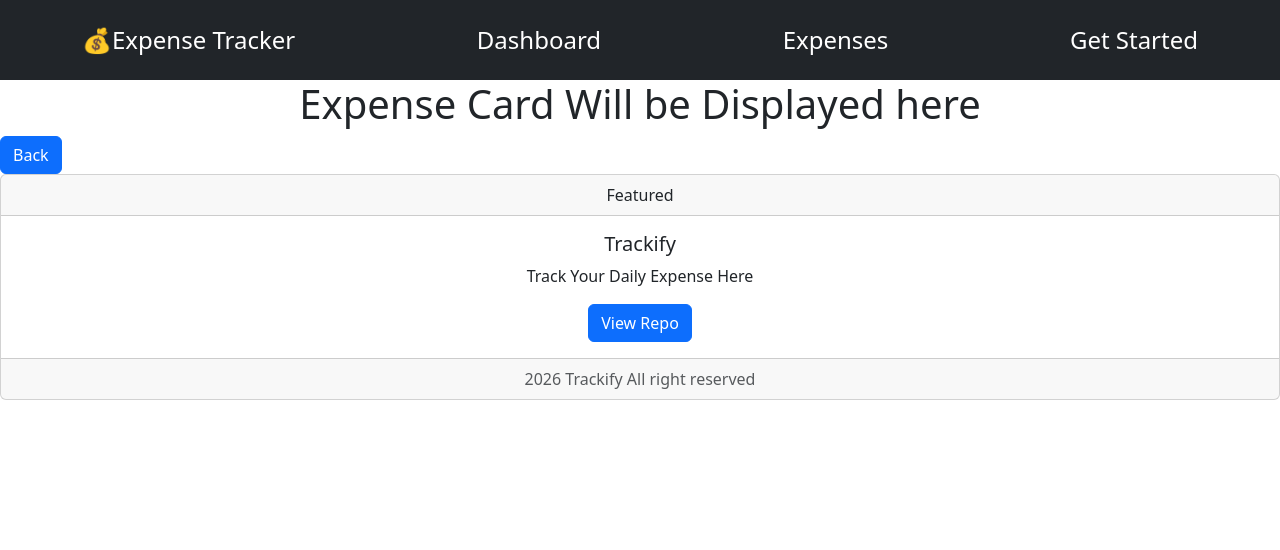
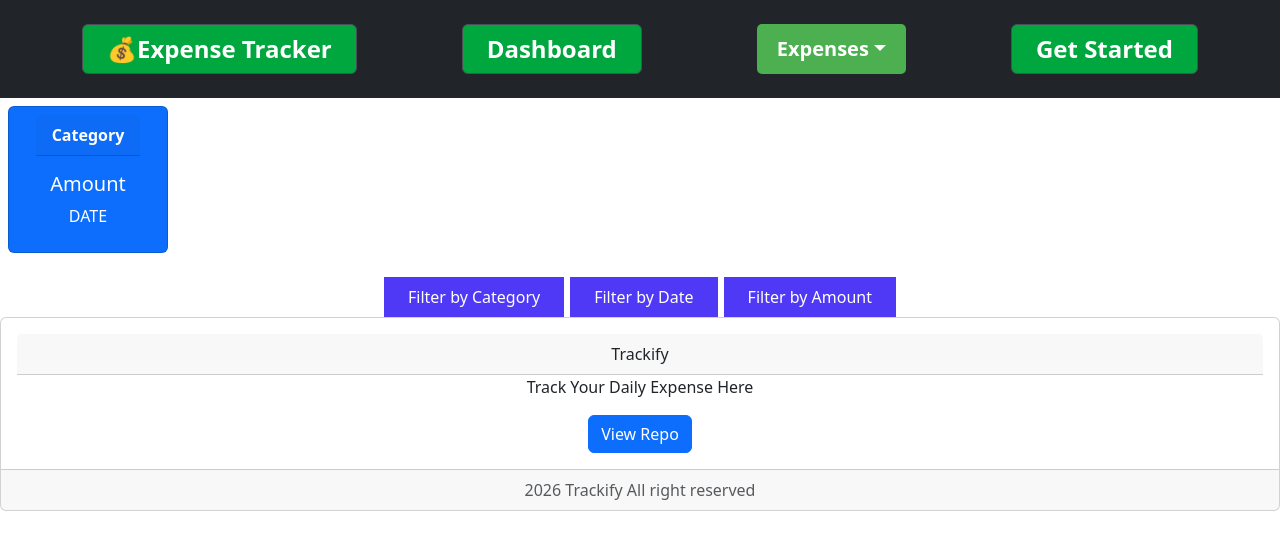
Before and after one commit to Ritikyadav2004/Expense-Tracker, a React (Vite) app in the folder frontend/: page /dashboard in a window 1280 px wide. Shown: the top 550 px of the page. Built offline with nearby package versions, Linux system fonts and the light colour scheme.

Commit message:
Adding UI Elements

```diff
--- a/frontend/src/components/Expense/AddExpense.jsx
+++ b/frontend/src/components/Expense/AddExpense.jsx
@@ -1,11 +1,46 @@
-import React from 'react'
+import React, { useState } from 'react'
 import BackButton from '../BackButton'
+import { Link } from 'react-router-dom';
+
+import ExpenseSummary from '../ExpenseCard';
 
 const AddExpense = () => {
+  const [category, setCategory] =useState('');
+  const [amount , setAmount]=useState('');
+  const [date , setDate]=useState('');
+
+  const handleSubmit=(e)=>{
+    e.preventDefault();
+
+    const expense = {
+      category,
+      amount,
+      date
+    };
+
+    // here is how we are saving the data in local storageh
+    const existingExpenses = JSON.parse(localStorage.getItem("expenses")) || [];
+    existingExpenses.push(expense);
+    localStorage.setItem("expenses", JSON.stringify(existingExpenses));
+
+     alert("Expense saved!");
+  console.log("Saved expense:", expense);
+  }
+
+
+  // created object to store the expese data
+
+
+
+
+
   return (
     <div>
       <BackButton/>
-      <form action="" className="max-w-md mx-auto p-6 bg-white shadow-md rounded-lg">
+
+
+
+      <form action="" onSubmit={handleSubmit} className="max-w-md mx-auto p-6 bg-white shadow-md rounded-lg">
         <label  className="block text-gray-700 font-semibold mb-2" htmlFor="expenseCategory">Choose Expense Category:</label>
       <select
         id="expenseCategory"
@@ -27,16 +62,18 @@
        <br /> <br />
 
         <label  className="block text-gray-700 font-semibold mb-2"  htmlFor="amount">Expense Amount:</label>
-        <input  type="number" placeholder="Expense Amount" />
+        <input  type="number" value={amount} onChange={(e)=>setAmount(e.target.value)} placeholder="Expense Amount" />
 
      <br /> <br />
         <label  className="block text-gray-700 font-semibold mb-2" htmlFor="date">Expense Date  :     </label>
-        <input type="date" placeholder="Expense Date" />
+        <input type="date" value={date} onChange={(e)=>setDate(e.target.value)} placeholder="Expense Date" />
         <br />
-        <button className="mt-4 w-full bg-indigo-600 text-white font-semibold py-2 px-4 rounded-md hover:bg-indigo-700 transition" type="submit">Add Expense</button>
+        <button className="mt-4 w-full bg-indigo-600 text-white font-semibold py-2 px-4 rounded-md hover:bg-indigo-700 transition" type="submit" >Add Expense</button>
       </form>
     </div>
   )
+
+
 }
 
 export default AddExpense
--- a/frontend/src/components/Expense/EditExpense.jsx
+++ b/frontend/src/components/Expense/EditExpense.jsx
@@ -4,7 +4,7 @@
   return (
     <div>
 
-<BackButton/>
+         <h1>Edit expense</h1>
     </div>
   )
 }
--- a/frontend/src/components/Expense/ExpenseCard.jsx
+++ /dev/null
@@ -1,54 +0,0 @@
-import React from 'react'
-import { Link } from 'react-router-dom'
-const ExpenseCard = () => {
-  return (
-    <>
-      <h1>Expense Card</h1>
-    <div className='text-center flex gap-4 justify-center flex-wrap'>
-
-
-      <div>
-         <Link
-        to="/add-expense"
-        className="btn btn-secondary text-black text-decoration-none"
-      >
-        Add Expense
-      </Link>
-      </div>
-
-      <div>
-         <Link
-        to="/view-expense"
-        className="btn btn-secondary text-black text-decoration-none"
-      >
-        View Expense
-      </Link>
-      </div>
-
-      <div>
-         <Link
-        to="/edit-expense"
-        className="btn btn-secondary text-black text-decoration-none"
-      >
-        Edit Expense
-      </Link>
-      </div>
-
-      <div>
-         <Link
-        to="/delete-expense"
-        className="btn btn-secondary text-black text-decoration-none"
-      >
-        Delete Expense
-      </Link>
-      </div>
-
-
-
-
-    </div>
-    </>
-  )
-}
-
-export default ExpenseCard
--- /dev/null
+++ b/frontend/src/components/Expense/ExpenseOption.jsx
@@ -0,0 +1,23 @@
+import Dropdown from 'react-bootstrap/Dropdown';
+import { Link } from 'react-router-dom';
+
+function BasicExample() {
+  return (
+    <Dropdown>
+      <Dropdown.Toggle variant="success"
+        id="dropdown-basic"
+       style={{backgroundColor: '#4CAF50', border: 'none', fontSize: '20px', padding: '10px 20px', borderRadius: '5px', fontWeight: '600', cursor: 'pointer', marginLeft: '10px ', hover: { backgroundColor: '#388E3C' }}}>
+        Expenses
+      </Dropdown.Toggle>
+
+      <Dropdown.Menu>
+        <Dropdown.Item as={Link} to="/add-expense">Add Expense</Dropdown.Item>
+        <Dropdown.Item as={Link} to="/view-expense">View Expense</Dropdown.Item>
+        <Dropdown.Item as={Link} to="/edit-expense">Edit Expense</Dropdown.Item>
+        <Dropdown.Item as={Link} to="/delete-expense">Delete Expense</Dropdown.Item>
+      </Dropdown.Menu>
+    </Dropdown>
+  );
+}
+
+export default BasicExample;
--- /dev/null
+++ b/frontend/src/components/ExpenseCard.jsx
@@ -0,0 +1,32 @@
+import Card from 'react-bootstrap/Card';
+
+function ExpenseCard() {
+  return (
+    <>
+    <Card
+      bg="primary"
+      text="white"
+      style={{ width: '10rem' }}
+      className="mb-2 justify-around m-2 p-2 flex flex-col items-center text-center"
+    >
+      <Card.Header className="font-bold ">Category</Card.Header>
+      <Card.Body>
+        <Card.Title>Amount</Card.Title>
+
+        <Card.Text>
+          DATE
+        </Card.Text>
+      </Card.Body>
+    </Card>
+
+    <div className="flex justify-center space-x-4 mt-4 gap-1.5">
+      <button className="bg-indigo-600 text-white py-2 px-4 rounded-md hover:bg-indigo-700">Filter by Category</button>
+      <button className="bg-indigo-600 text-white py-2 px-4 rounded-md hover:bg-indigo-700">Filter by Date</button>
+      <button className="bg-indigo-600 text-white py-2 px-4 rounded-md hover:bg-indigo-700">Filter by Amount</button>
+    </div>
+    </>
+
+  );
+}
+
+export default ExpenseCard;
--- a/frontend/src/components/ExpenseSummary.jsx
+++ /dev/null
@@ -1,12 +0,0 @@
-import React from 'react'
-import BackButton from './BackButton'
-const ExpenseSummary = () => {
-  return (
-    <div>
-        <h1 className='text-3xl text-center'> Expense Card Will be Displayed here </h1>
-        <BackButton/>
-    </div>
-  )
-}
-
-export default ExpenseSummary
--- a/frontend/src/components/FilterBar.jsx
+++ b/frontend/src/components/FilterBar.jsx
@@ -0,0 +1,13 @@
+import React from 'react'
+
+const FilterBar = () => {
+  return (
+    <div>
+
+
+         <h1>filter by amount greater than:  or in category</h1>
+    </div>
+  )
+}
+
+export default FilterBar
--- a/frontend/src/components/Footer.jsx
+++ b/frontend/src/components/Footer.jsx
@@ -4,9 +4,9 @@
 function Footer() {
   return (
     <Card className="text-center">
-      <Card.Header>Featured</Card.Header>
+
       <Card.Body>
-        <Card.Title>Trackify</Card.Title>
+        <Card.Header>Trackify</Card.Header>
         <Card.Text>
           Track Your Daily Expense Here
         </Card.Text>
--- a/frontend/src/components/Navbarr.jsx
+++ b/frontend/src/components/Navbarr.jsx
@@ -2,16 +2,17 @@
 import Nav from 'react-bootstrap/Nav';
 import Navbar from 'react-bootstrap/Navbar';
 import { Link } from 'react-router-dom';
-
+import ExpenseOption from './Expense/ExpenseOption';
 function Navbarr() {
   return (
     <>
       <Navbar className='text decoration-0'  bg="dark" data-bs-theme="dark">
         <Container className='my-3'>
-          <Link to="/" className='text-white text-2xl' style={{textDecoration: 'none'}}> 💰Expense Tracker</Link>
-          <Link to="/dashboard" className='text-white text-2xl' style={{textDecoration: 'none'}}> Dashboard</Link>
-          <Link to="/expenses" className='text-white text-2xl' style={{textDecoration: 'none'}}> Expenses</Link>
-          <Link to="/login" className='text-white text-2xl' style={{textDecoration: 'none'}}> Get Started</Link>
+          <Link to="/" className='bg-green-600 hover:bg-green-700 text-white font-semibold py-2 px-4 rounded-md text-2xl border border-green-700 transition' style={{textDecoration: 'none'}}> 💰Expense Tracker</Link>
+          <Link to="/dashboard" className='bg-green-600 hover:bg-green-700 text-white font-semibold py-2 px-4 rounded-md text-2xl border border-green-700 transition' style={{textDecoration: 'none'}}> Dashboard</Link>
+          {/* <Link to="/expenses" className=bg-green-600 hover:bg-green-700 text-white font-semibold py-2 px-4 rounded-md text-2xl border border-green-700 transition' style={{textDecoration: 'none'}}> Expenses</Link> */}
+          <ExpenseOption/>
+          <Link to="/login" className='bg-green-600 hover:bg-green-700 text-white font-semibold py-2 px-4 rounded-md text-2xl border border-green-700 transition' style={{textDecoration: 'none'}}> Get Started</Link>
 
         </Container>
       </Navbar>
--- /dev/null
+++ b/frontend/src/context/Context.js
@@ -0,0 +1,4 @@
+import React from "react";
+const Context=React.createContext();
+
+export default Context;
--- /dev/null
+++ b/frontend/src/context/ContextProvider.jsx
@@ -0,0 +1,13 @@
+import React from 'react'
+import Context from './Context'
+const ContextProvider = ({children}) => {
+  const [expenses, setExpenses] = React.useState([]);
+
+  return (
+    <Context.Provider value={{ expenses, setExpenses }}>
+      {children}
+    </Context.Provider>
+  )
+}
+
+export default ContextProvider
--- a/frontend/src/main.jsx
+++ b/frontend/src/main.jsx
@@ -5,8 +5,8 @@
 import  './index.css'
 
 import App from './App'
-import ExpenseSummary from './components/ExpenseSummary';
-import ExpenseCard from './components/Expense/ExpenseCard';
+import ExpenseSummary from './components/ExpenseCard';
+import ExpenseOption from './components/Expense/ExpenseOption';
 import Home from './components/Home';
 import Login from './components/Login';
 import Signup from './components/Signup';
@@ -21,7 +21,7 @@
 
     <Route path='/' element={<Home/>}/>
     <Route path='/dashboard' element={<ExpenseSummary />} />
-    <Route path='/expenses' element={<ExpenseCard />} />
+    <Route path='/expenses' element={<ExpenseOption />} />
     <Route path='/login' element={<Login/>}/>
     <Route path='/signup' element={<Signup/>}/>
     <Route path='/add-expense' element={<AddExpense/>}/>
```
